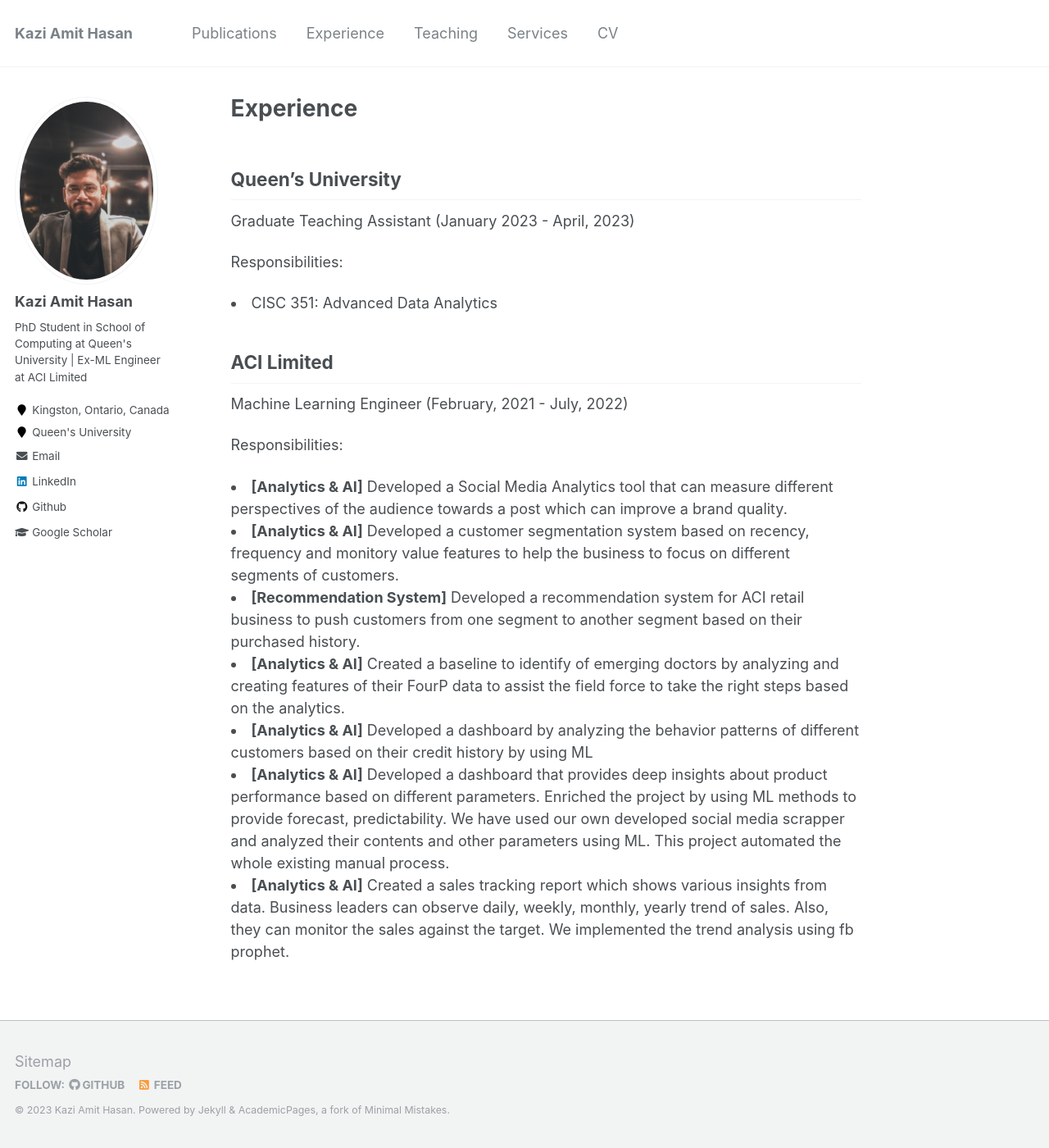
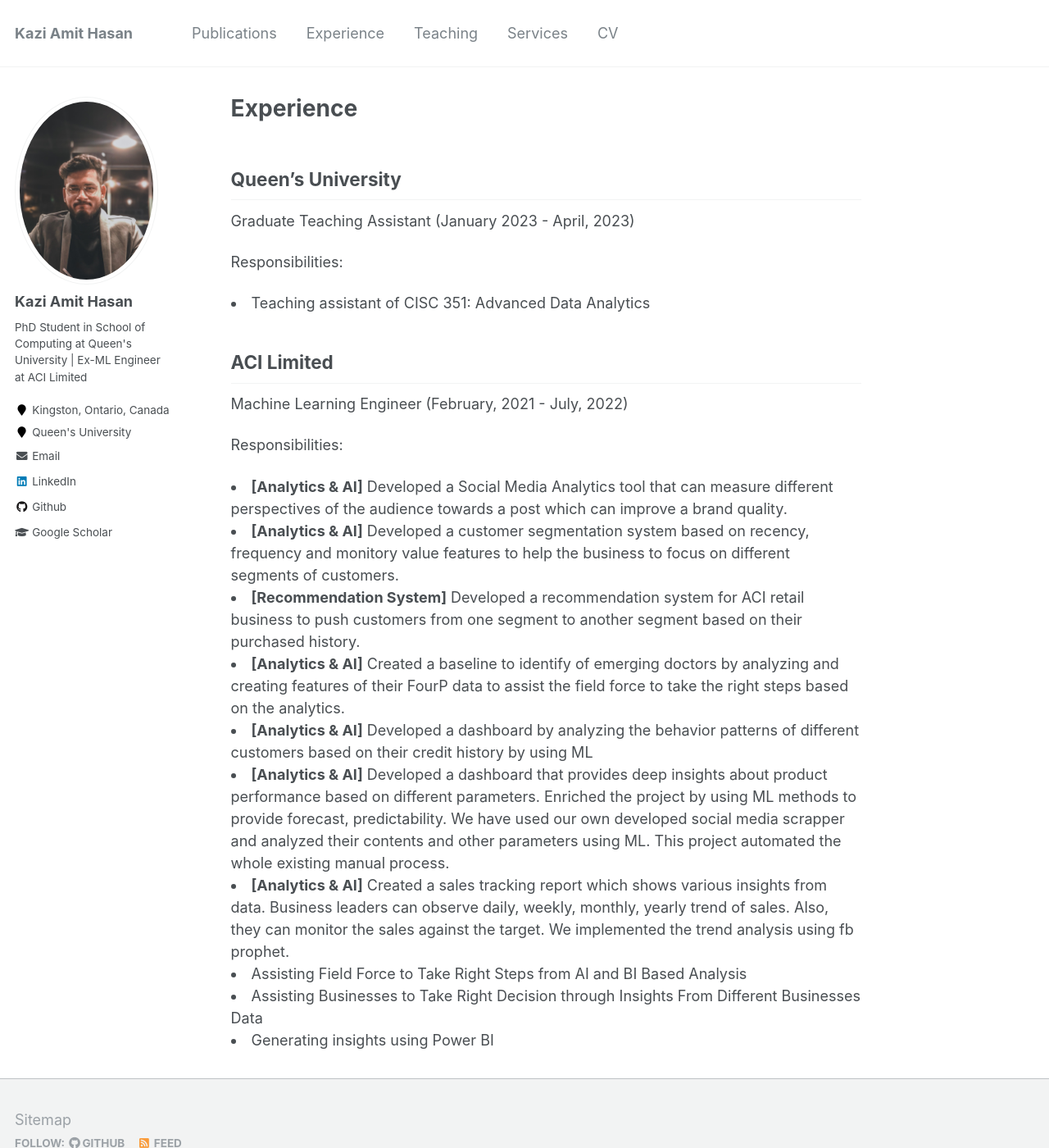
Before and after one commit to KaziAmitHasan/kaziamithasan.github.io, a Jekyll site: the page built from _pages/experiences.md, in a window 1280 px wide and 1400 px high. Shown: the whole window at 82% size. Built offline with Jekyll 4.4.1, drawn with Linux system fonts in a browser that asks for light colours.

Commit message:
info updated

```diff
--- a/_pages/experiences.md
+++ b/_pages/experiences.md
@@ -9,13 +9,14 @@
 
 Responsibilities:
 
-<li> CISC 351: Advanced Data Analytics</li>
+<li> Teaching assistant of CISC 351: Advanced Data Analytics</li>
 
 ## ACI Limited
 
 Machine Learning Engineer (February, 2021 - July, 2022)
 
 Responsibilities:
+
 <li> <b>[Analytics & AI]</b> Developed a Social Media Analytics tool that can measure different perspectives of the
 audience towards a post which can improve a brand quality.</li>
 <li> <b>[Analytics & AI]</b> Developed a customer segmentation system based on recency, frequency and monitory value
@@ -28,3 +29,6 @@
 <li> <b>[Analytics & AI]</b> Developed a dashboard that provides deep insights about product performance based on different parameters. Enriched the project by using ML methods to provide forecast, predictability. We have used our own developed social media scrapper and analyzed their contents and other parameters using ML. This project automated the whole existing manual process. </li>
 <li> <b>[Analytics & AI]</b> Created a sales tracking report which shows various insights from data. Business leaders can observe daily, weekly, monthly, yearly trend of sales. Also, they can monitor the sales against the target. We implemented the trend analysis using fb prophet.
 </li>
+<li> Assisting Field Force to Take Right Steps from AI and BI Based Analysis</li>
+ <li> Assisting Businesses to Take Right Decision through Insights From Different Businesses Data</li>
+  <li> Generating insights using Power BI</li>
```
